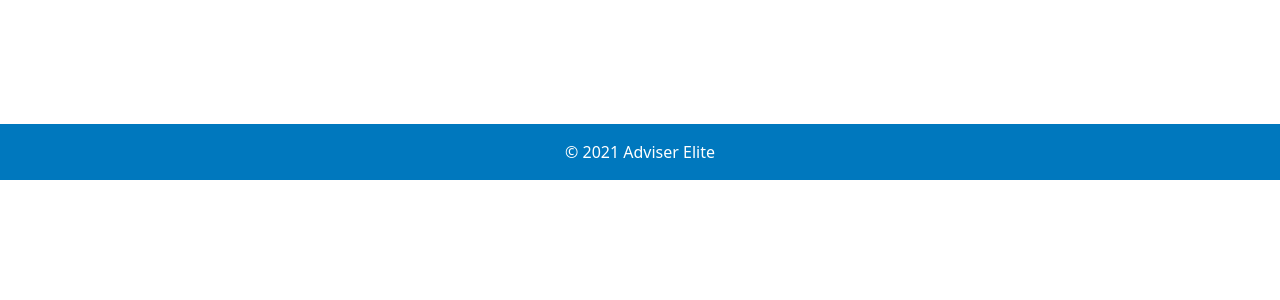
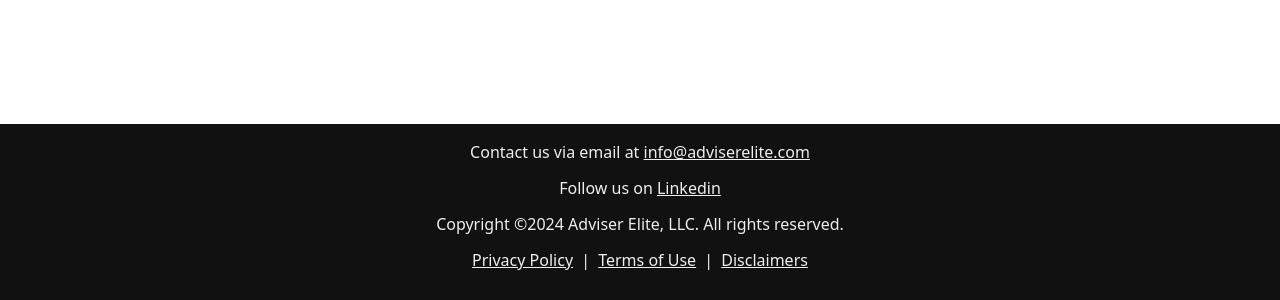
Before and after one commit to marklund117/next-test, a Next.js app: page /bio in a window 1280 px wide. Shown: the part 732-1032 px from the top of the page. Before the commit the page ends 912 px from the top, so only its background shows below. Built offline with nearby package versions, Linux system fonts and the light colour scheme.

Commit message:
mostly done with footer (needs logo)

```diff
--- a/app/components/Footer.tsx
+++ b/app/components/Footer.tsx
@@ -4,8 +4,17 @@
 
 export default function Footer() {
     return (
-        <footer className="flex justify-center p-4 bg-[#0078be] text-white">
-            <p>&copy; 2021 Adviser Elite</p>
+        <footer className="flex flex-col items-center p-4 bg-[#111111] text-[#EEEEEE]">
+            <p className="mb-3">Contact us via email at <a className="underline" href="mailto:info@adviserelite.com">info@adviserelite.com</a></p>
+            <p className="mb-3">Follow us on <a className="underline" target="_blank" href="https://www.linkedin.com/company/adviserelite/">Linkedin</a></p>
+            <p className="mb-3">Copyright &copy;2024 Adviser Elite, LLC. All rights reserved.</p>
+            <p className="mb-3">
+                <a className="underline">Privacy Policy</a>
+                <span className="ml-1 mr-1"> | </span>
+                <a className="underline">Terms of Use</a>
+                <span className="ml-1 mr-1"> | </span>
+                <a className="underline">Disclaimers</a>
+            </p>
         </footer>
     )
 }
```
